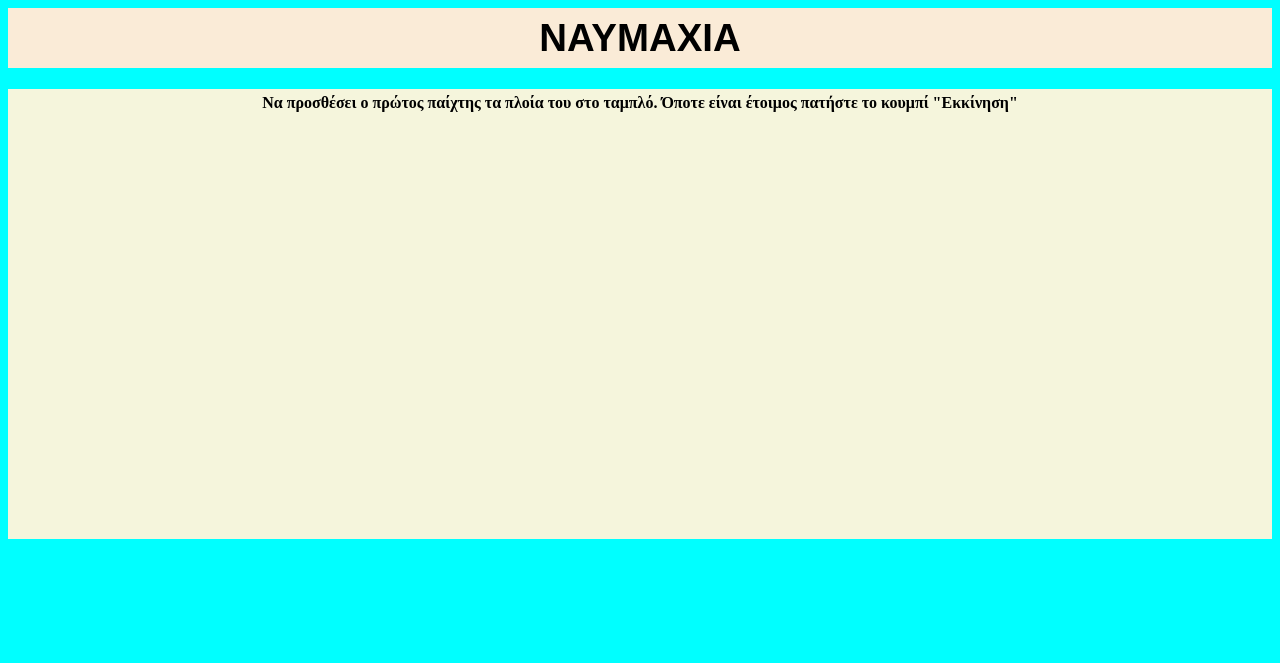
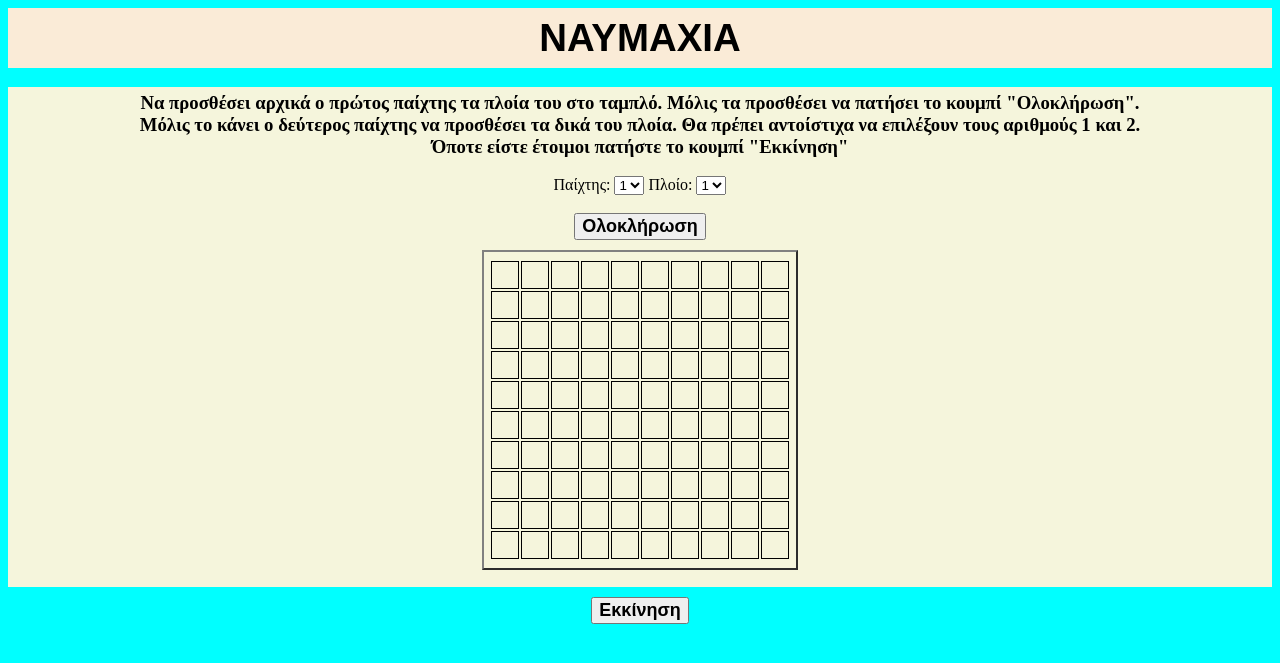
Before and after one commit to iee-ihu-gr-course1941/ADISE23_2019087-NAUMAXIA, a PHP site: page /game.html in a window 1280 px wide. Shown: the top 663 px of the page. Run offline with PHP 8.4, Linux system fonts and the light colour scheme.

Commit message:
Initial commit

```diff
--- a/Game/game.html
+++ b/Game/game.html
@@ -2,15 +2,85 @@
 <html lang="en">
     <head>
         <meta charset="UTF-8">
-        <title>Ναυμαχία - Κανόνες</title>
+        <title>Ναυμαχία - Παιχνίδι</title>
         <link rel="stylesheet" type="text/css" href="gameUI.css" />
     </head>
     <body>
         <div id="titleName"><h1>ΝΑΥΜΑΧΙΑ</h1></div>
         <div id="boards">
-            <h4 id="infoText">Να προσθέσει ο πρώτος παίχτης τα πλοία του στο ταμπλό.
-                Όποτε είναι έτοιμος πατήστε το κουμπί "Εκκίνηση"</h4>
+            <div id="form">
+                <h3 id="infoText">Να προσθέσει αρχικά ο πρώτος παίχτης τα πλοία του στο ταμπλό. Μόλις τα προσθέσει
+                    να πατήσει το κουμπί "Ολοκλήρωση". <br> Μόλις το κάνει ο δεύτερος παίχτης να προσθέσει τα
+                    δικά του πλοία. Θα πρέπει αντοίστιχα να επιλέξουν τους αριθμούς 1 και 2.
+                    <br> Όποτε είστε έτοιμοι πατήστε το κουμπί "Εκκίνηση"</h3>
 
+                <form action="/game.php">
+                    <label for="players">Παίχτης:</label>
+                    <select name="players" id="players">
+                        <option value="first">1</option>
+                        <option value="second">2</option>
+                    </select>
+                    <label for="ships">Πλοίο:</label>
+                    <select name="ships" id="ships">
+                        <option value="first">1</option>
+                        <option value="second">2</option>
+                        <option value="t">1</option>
+                        <option value="f">2</option>
+                    </select>
+                    <br><br>
+                    <input type="submit" id="complete" value="Ολοκλήρωση">
+                </form>
+
+                <div id="tableShips">
+                    <table id="shipTable" border="2">
+                        <tbody>
+                            <tr>
+                                <!-- 1 -->
+                                <td></td><td></td><td></td><td></td><td></td><td></td><td></td><td></td><td></td><td></td>
+                            </tr>
+                            <tr>
+                                <!-- 2 -->
+                                <td></td><td></td><td></td><td></td><td></td><td></td><td></td><td></td><td></td><td></td>
+                            </tr>
+                            <tr>
+                                <!-- 3 -->
+                                <td></td><td></td><td></td><td></td><td></td><td></td><td></td><td></td><td></td><td></td>
+                            </tr>
+                            <tr>
+                                <!-- 4 -->
+                                <td></td><td></td><td></td><td></td><td></td><td></td><td></td><td></td><td></td><td></td>
+                            </tr>
+                            <tr>
+                                <!-- 5 -->
+                                <td></td><td></td><td></td><td></td><td></td><td></td><td></td><td></td><td></td><td></td>
+                            </tr>
+                            <tr>
+                                <!-- 6 -->
+                                <td></td><td></td><td></td><td></td><td></td><td></td><td></td><td></td><td></td><td></td>
+                            </tr>
+                            <tr>
+                                <!-- 7 -->
+                                <td></td><td></td><td></td><td></td><td></td><td></td><td></td><td></td><td></td><td></td>
+                            </tr>
+                            <tr>
+                                <!-- 8 -->
+                                <td></td><td></td><td></td><td></td><td></td><td></td><td></td><td></td><td></td><td></td>
+                            </tr>
+                            <tr>
+                                <!-- 9 -->
+                                <td></td><td></td><td></td><td></td><td></td><td></td><td></td><td></td><td></td><td></td>
+                            </tr>
+                            <tr>
+                                <!-- 10 -->
+                                <td></td><td></td><td></td><td></td><td></td><td></td><td></td><td></td><td></td><td></td>
+                            </tr>
+                        </tbody>
+                    </table>
+                </div>
+            </div>
+        </div>
+        <div id="startButton">
+            <input type="submit" id="start" value="Εκκίνηση">
         </div>
     </body>
 </html>
--- a/Game/gameUI.css
+++ b/Game/gameUI.css
@@ -14,10 +14,59 @@ div#titleName{
 div#boards{
     background-color:beige;
     width: 100%;
-    height: 450px;
+    height: 500px;
 }
 
-h4#infoText{
+h3#infoText{
     text-align: center;
     padding-top: 5px;
+    display: flex;
+    justify-content: center;
 }
+
+div#form{
+    text-align: center;
+}
+
+div#tableShips{
+    display: flex;
+    justify-content: center;
+    align-items: center;
+}
+
+#complete{
+    text-align: center;
+    font-size: large;
+    font-weight: bold;
+}
+
+table{
+    display: flex;
+    justify-content: center;
+    align-items: center;
+    margin-top: 10px;
+    width: 25%;
+    height: 320px;
+}
+
+td{
+    border: 1px solid black;
+    padding: 13px;
+}
+
+tr{
+    width: 100%;
+    height: 100%;
+}
+
+div#startButton{
+    margin-top: 10px;
+    display: flex;
+    justify-content: center;
+}
+
+#start{
+    text-align: center;
+    font-size: large;
+    font-weight: bold;
+}
--- a/Login/loginStyle.css
+++ b/Login/loginStyle.css
@@ -10,9 +10,6 @@ html{background-image: url('home_photo.jpeg');}
      margin-right: 90px;
 }
 
-.password{
-     margin-right: 60px;
-}
 .login{
     text-align: center;
     font-size: large;
```
Also changed, not shown: Login/login.html (+6 -6 lines), Login/logincheck.js (+3 -5 lines), Game/game.php (added).
